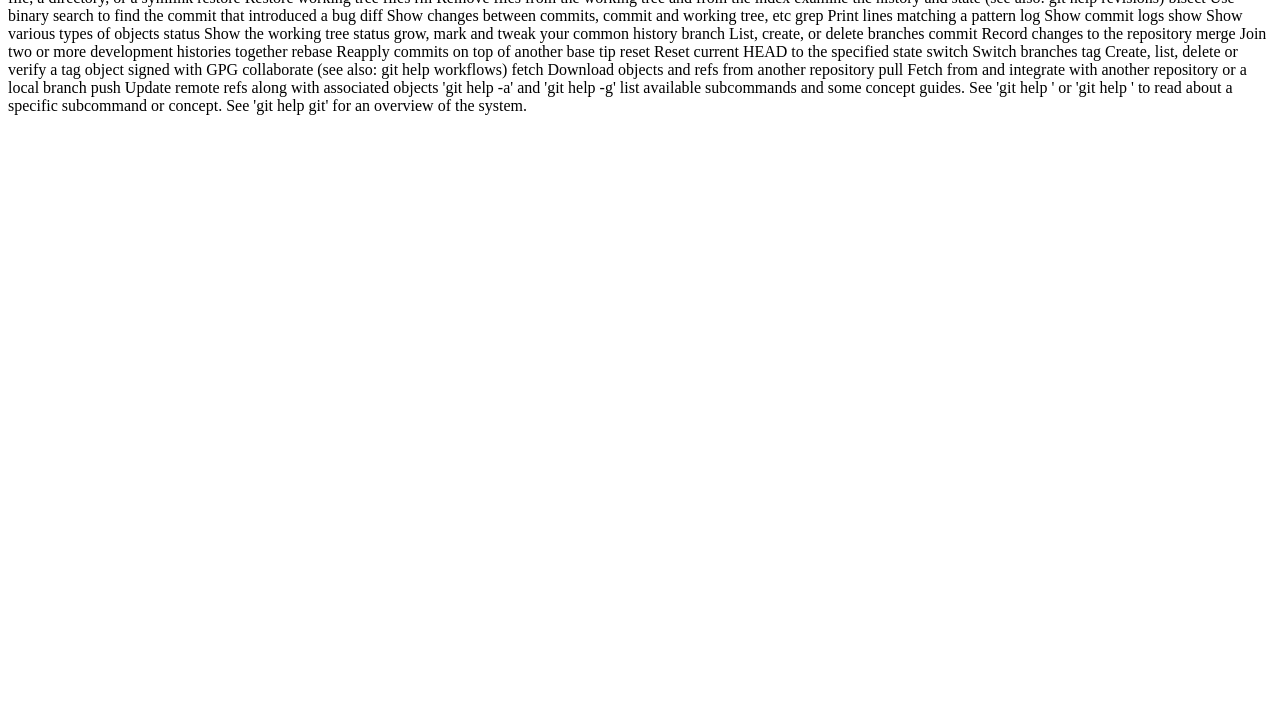
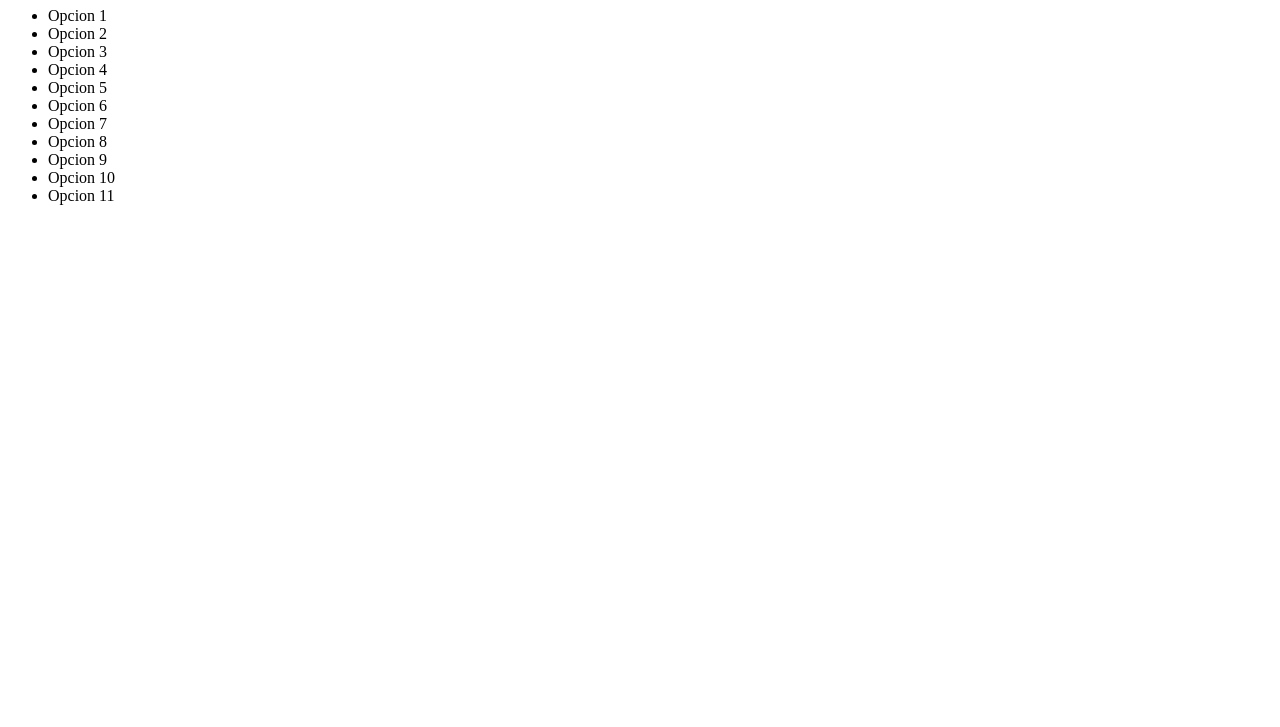
Before and after one commit to cassanogt/HTML5desdeCero, a plain HTML site: page index.html in a window 1280 px wide. Shown: the part 73-800 px from the top of the page. Drawn offline with Linux system fonts and the light colour scheme.

Commit message:
Agregando los archivos CSS y JS

```diff
--- /dev/null
+++ b/CSS/style.css
@@ -0,0 +1,6 @@
+/* Este es un comentario */
+
+html {
+   background-color: #000;
+   color: #fff;
+}
--- /dev/null
+++ b/JS/index.js
@@ -0,0 +1,6 @@
+/* Este es un comentario */
+
+
+function holaMundo(nombre){
+    return `Hola ${nombre}`;
+}
--- a/index.html
+++ b/index.html
@@ -1,45 +1,27 @@
-usage: git [-v | --version] [-h | --help] [-C <path>] [-c <name>=<value>]
-           [--exec-path[=<path>]] [--html-path] [--man-path] [--info-path]
-           [-p | --paginate | -P | --no-pager] [--no-replace-objects] [--bare]
-           [--git-dir=<path>] [--work-tree=<path>] [--namespace=<name>]
-           [--super-prefix=<path>] [--config-env=<name>=<envvar>]
-           <command> [<args>]
+<!DOCTYPE html>
+<html lang="en">
+<head>
+   <meta charset="UTF-8">
+   <meta http-equiv="X-UA-Compatible" content="IE=edge">
+   <meta name="viewport" content="width=device-width, initial-scale=1.0">
+   <title>Document</title>
+</head>
+<body>
+   <!-- Este es un comentario en HTML -->
+   <h1>Aprendiendo a usar VS Code</h1>
+   <ul>
+      <li>Opcion 1</li>
+      <li>Opcion 2</li>
+      <li>Opcion 3</li>
+      <li>Opcion 4</li>
+      <li>Opcion 5</li>
+      <li>Opcion 6</li>
+      <li>Opcion 7</li>
+      <li>Opcion 8</li>
+      <li>Opcion 9</li>
+      <li>Opcion 10</li>
+      <li>Opcion 11</li>
 
-These are common Git commands used in various situations:
-
-start a working area (see also: git help tutorial)
-   clone     Clone a repository into a new directory
-   init      Create an empty Git repository or reinitialize an existing one
-
-work on the current change (see also: git help everyday)
-   add       Add file contents to the index
-   mv        Move or rename a file, a directory, or a symlink
-   restore   Restore working tree files
-   rm        Remove files from the working tree and from the index
-
-examine the history and state (see also: git help revisions)
-   bisect    Use binary search to find the commit that introduced a bug
-   diff      Show changes between commits, commit and working tree, etc
-   grep      Print lines matching a pattern
-   log       Show commit logs
-   show      Show various types of objects
-   status    Show the working tree status
-
-grow, mark and tweak your common history
-   branch    List, create, or delete branches
-   commit    Record changes to the repository
-   merge     Join two or more development histories together
-   rebase    Reapply commits on top of another base tip
-   reset     Reset current HEAD to the specified state
-   switch    Switch branches
-   tag       Create, list, delete or verify a tag object signed with GPG
-
-collaborate (see also: git help workflows)
-   fetch     Download objects and refs from another repository
-   pull      Fetch from and integrate with another repository or a local branch
-   push      Update remote refs along with associated objects
-
-'git help -a' and 'git help -g' list available subcommands and some
-concept guides. See 'git help <command>' or 'git help <concept>'
-to read about a specific subcommand or concept.
-See 'git help git' for an overview of the system.
+   </ul>
+</body>
+</html>
```
Also changed, not shown: acerca.html (added, +45 -0 lines).
